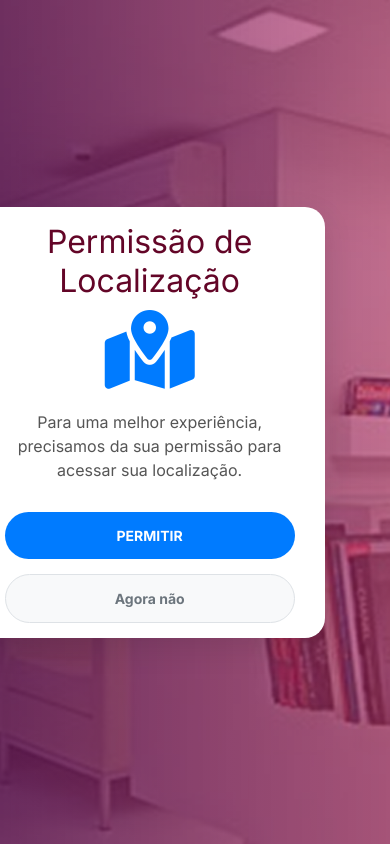
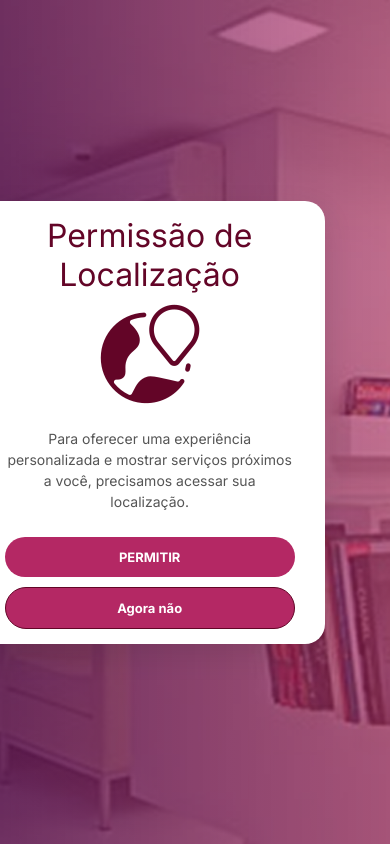
Before and after one commit to Leycon05/bioclinic, a React (Vite) app: page /permissao-localizacao in a window 390 px wide. Shown: the top 844 px of the page. Built offline with nearby package versions, Linux system fonts and the light colour scheme.

Commit message:
atualização

```diff
--- a/src/App.jsx
+++ b/src/App.jsx
@@ -4,12 +4,13 @@ import Cadastro from './components/Cadastro.jsx' // Importar a nova tela
 import FaceSuccess from './components/FaceSuccess.jsx' // 1. Importar a nova tela
 import FaceError from './components/FaceError.jsx' // 1. Importar a nova tela
 import PermissaoLocalizacao from './components/PermissaoLocalizacao.jsx' // 1. Importar a nova tela
+import RoutesList from './components/RoutesList.jsx'; // Importar a nova tela de lista de rotas
 
 function App() {
   return (
     <Routes>
       {/* A URL "/" (raiz) mostra a tela de Login */}
-      <Route path="/" element={<Login />} />
+      <Route path="/" element={<RoutesList />} />
      <Route path="/login" element={<Login />} />
 
 
@@ -21,6 +22,7 @@ function App() {
       <Route path="/face-erro" element={<FaceError />} />
 
       <Route path="/permissao-localizacao" element={<PermissaoLocalizacao />} />
+      <Route path="/routes-list" element={<RoutesList />} /> {/* Nova rota para listar telas */}
     </Routes>
   );
 }
--- a/src/components/Cadastro.jsx
+++ b/src/components/Cadastro.jsx
@@ -180,7 +180,7 @@ function Cadastro() {
                 <button type="submit" className="btn-entrar">CADASTRAR</button>
 
                 <p className="link-cadastro">
-                    Já tem uma conta? <Link to="/">Faça login aqui</Link>
+                    Já tem uma conta? <Link to="/login">Faça login aqui</Link>
                 </p>
 
             </form>
--- a/src/components/PermissaoLocalizacao.jsx
+++ b/src/components/PermissaoLocalizacao.jsx
@@ -1,5 +1,6 @@
 import React from 'react';
 import { useNavigate } from 'react-router-dom';
+import LocationSVG from '../assets/imagens/Location.svg'; // Importa o SVG de localização
 
 // Vamos re-utilizar o fundo e o cartão do Login
 import '../styles/Login.css';
@@ -40,13 +41,12 @@ function PermissaoLocalizacao() {
 
                 {/* O container do ícone (baseado na imagem) */}
                 <div className="permissao-icon-container">
-                    <i className="fa-solid fa-map-location-dot permissao-icon"></i>
+                    <img src={LocationSVG} alt="Location" className="permissao-icon" />
                 </div>
 
                 {/* O texto explicativo (baseado na imagem) */}
                 <p className="permissao-texto">
-                    Para uma melhor experiência, precisamos da sua permissão para acessar sua localização.
-                </p>
+                Para oferecer uma experiência personalizada e mostrar serviços próximos a você, precisamos acessar sua localização.                 </p>
 
                 {/* Os dois botões (baseado na imagem) */}
                 <div className="permissao-botoes-container">
--- /dev/null
+++ b/src/components/RoutesList.jsx
@@ -0,0 +1,46 @@
+import React from 'react';
+import { Link } from 'react-router-dom';
+
+function RoutesList() {
+    const routes = [
+        { path: '/login', name: 'Login (Alias)' },
+        { path: '/cadastro', name: 'Cadastro' },
+        { path: '/face-sucesso', name: 'FaceID Sucesso' },
+        { path: '/face-erro', name: 'FaceID Erro' },
+        { path: '/permissao-localizacao', name: 'Permissão Localização' },
+    ];
+
+    return (
+        <div style={{
+            padding: '20px',
+            fontFamily: 'Arial, sans-serif',
+            backgroundColor: 'black',
+            color: 'white',
+            minHeight: '100vh',
+            width: '100vw', /* Garante que ocupe a largura total da viewport */
+            position: 'fixed', /* Fixa na viewport */
+            top: 0,
+            left: 0,
+            zIndex: 9999 /* Garante que fique acima de tudo */
+        }}>
+            <h1>Lista de Rotas</h1>
+            <p>Clique para navegar:</p>
+            <ul style={{ listStyleType: 'none', padding: 0 }}>
+                {routes.map((route, index) => (
+                    <li key={index} style={{ marginBottom: '10px' }}>
+                        <Link to={route.path} style={{
+                            textDecoration: 'none',
+                            color: '#007bff',
+                            fontSize: '18px',
+                            fontWeight: 'bold'
+                        }}>
+                            {route.name} ({route.path})
+                        </Link>
+                    </li>
+                ))}
+            </ul>
+        </div>
+    );
+}
+
+export default RoutesList;
--- a/src/styles/Cadastro.css
+++ b/src/styles/Cadastro.css
@@ -36,3 +36,10 @@
     text-align: left;
     width: 100%;
 }
+
+@media (max-width: 768px) {
+    .mensagem-erro,
+    .mensagem-sucesso {
+        font-size: 12px; /* Reduz o tamanho da fonte das mensagens em telas menores */
+    }
+}
--- a/src/styles/FaceError.css
+++ b/src/styles/FaceError.css
@@ -74,3 +74,33 @@
 
 /* O botão "Tentar Novamente" já usa os estilos .btn-opcao e .btn-voltar
    do Login.css (que foi importado no .jsx) */
+
+/* ======================================= */
+/* CÓDIGO RESPONSIVO         */
+/* ======================================= */
+@media (max-width: 768px) {
+    .face-error-card {
+        width: 90%; /* Ajusta a largura do card em telas menores */
+        height: auto; /* Permite que a altura se ajuste */
+        padding: 10px; /* Reduz o padding */
+        left: 50%; /* Centraliza o card horizontalmente */
+        transform: translate(-50%, -50%); /* Garante centralização */
+    }
+
+    .face-icon-error {
+        width: 150px; /* Reduz o tamanho do ícone */
+        height: 150px;
+        margin-bottom: 20px;
+    }
+
+    .faceid-error-message {
+        font-size: 24px; /* Reduz o tamanho da fonte da mensagem */
+        line-height: 30px;
+    }
+
+    .btn-error-voltar {
+        padding: 12px; /* Ajusta o padding do botão */
+        font-size: 13px;
+        max-width: 200px; /* Reduz a largura máxima do botão */
+    }
+}
--- a/src/styles/FaceSuccess.css
+++ b/src/styles/FaceSuccess.css
@@ -75,4 +75,26 @@
     background-color: #388e3c; /* Verde um pouco mais claro */
 }
 
+/* ======================================= */
+/* CÓDIGO RESPONSIVO         */
+/* ======================================= */
+@media (max-width: 768px) {
+    .face-success-card {
+        width: 90%; /* Ajusta a largura do card em telas menores */
+        height: auto; /* Permite que a altura se ajuste */
+        padding: 10px; /* Reduz o padding */
+    }
+
+    .face-icon-success {
+        width: 150px; /* Reduz o tamanho do ícone */
+        height: 150px;
+        margin-bottom: 20px;
+    }
+
+    .faceid-success-message {
+        font-size: 24px; /* Reduz o tamanho da fonte da mensagem */
+        line-height: 30px;
+    }
+}
+
 /* O estilo para o link foi removido */
--- a/src/styles/PermissaoLocalizacao.css
+++ b/src/styles/PermissaoLocalizacao.css
@@ -19,8 +19,8 @@
 
 /* Ícone de Mapa (da imagem) */
 .permissao-icon {
-    font-size: 80px; /* Tamanho grande */
-    color: #007bff; /* Azul, como na imagem */
+    width: 150px; /* Definindo a largura para o SVG */
+    height: 150px; /* Definindo a altura para o SVG */
 }
 
 /* Texto explicativo (da imagem) */
@@ -41,13 +41,12 @@
     gap: 15px; /* Espaço entre os botões */
 }
 
-/* Botão "PERMITIR" (Azul) */
 .btn-permitir {
     width: 100%;
     padding: 15px;
     border: none;
     border-radius: 30px;
-    background-color: #007bff; /* Azul (da imagem) */
+    background-color: #b42864;
     color: #FFFFFF;
     font-size: 14px;
     cursor: pointer;
@@ -56,17 +55,16 @@
     transition: background-color 0.3s;
 }
 .btn-permitir:hover {
-    background-color: #0056b3; /* Azul mais escuro */
+    background-color: #630527;
 }
 
-/* Botão "Agora não" (Cinza claro) */
 .btn-agora-nao {
     width: 100%;
     padding: 15px;
-    border: 1px solid #dee2e6; /* Borda cinza clara */
+    border: 1px solid #630527;
     border-radius: 30px;
-    background-color: #f8f9fa; /* Fundo cinza/branco */
-    color: #6c757d; /* Texto cinza */
+    background-color: #b42864;
+    color: #ffff; /* Texto cinza */
     font-size: 14px;
     cursor: pointer;
     font-family: 'Inter', sans-serif;
@@ -74,5 +72,35 @@
     transition: background-color 0.3s;
 }
 .btn-agora-nao:hover {
-    background-color: #e2e6ea; /* Cinza um pouco mais escuro */
+    background-color: #630527;
 }
+
+/* ======================================= */
+/* CÓDIGO RESPONSIVO         */
+/* ======================================= */
+@media (max-width: 768px) {
+    .permissao-title {
+        font-size: 20px; /* Reduz o tamanho do título em telas menores */
+        margin-bottom: 20px;
+    }
+
+    .permissao-icon {
+        width: 100px; /* Reduz o tamanho do ícone */
+        height: 100px;
+    }
+
+    .permissao-texto {
+        font-size: 14px; /* Reduz o tamanho da fonte do texto explicativo */
+        margin-bottom: 25px;
+    }
+
+    .permissao-botoes-container {
+        flex-direction: column; /* Garante que os botões se empilhem */
+        gap: 10px;
+    }
+
+    .btn-permitir, .btn-agora-nao {
+        padding: 12px; /* Ajusta o padding dos botões */
+        font-size: 13px;
+    }
+}
```
Also changed, not shown: src/assets/imagens/Location.svg (added).
